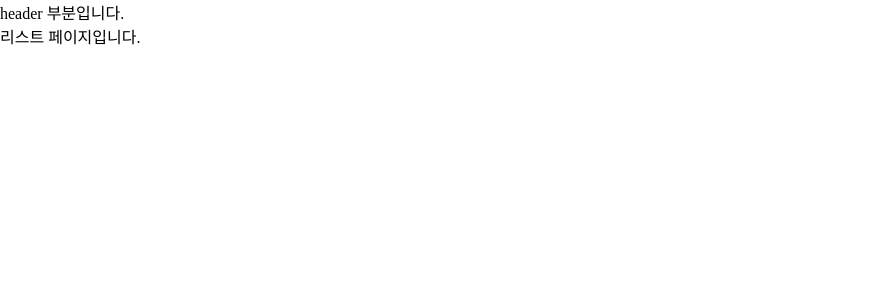
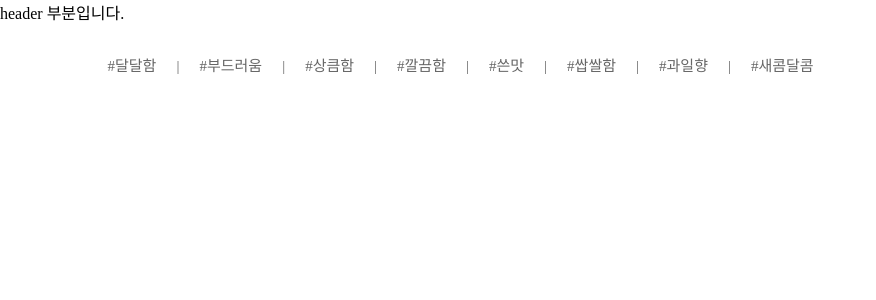
Before and after one commit to FS-2023-FestivalHolic/FH-Front, a React (Create React App) app: page /beer in a window 1280 px wide. Shown: the top 300 px of the page, without its empty margins (0-876 px from the left). Built offline with nearby package versions, Linux system fonts and the light colour scheme.

Commit message:
design: 해시태그 필터 구현 (#6) - HashtagBox 컴포넌트 구현 - 해시태그 목록 생성 - 해시태그 선택, 삭제 기능 구현

```diff
--- /dev/null
+++ b/src/components/HashtagBox.jsx
@@ -0,0 +1,51 @@
+import styled from "styled-components";
+
+const HashtagBox = ({ tags, removeTag }) => {
+  return (
+    <Container>
+      {tags.map((tag, index) => (
+        <TagSection key={index}>
+          <TagTitle>{tag}</TagTitle>
+          <RemoveButton onClick={() => removeTag(tag)}>
+            X
+          </RemoveButton>
+        </TagSection>
+      ))}
+    </Container>
+  );
+};
+
+const Container = styled.div`
+  margin-top: 20px;
+  display: flex;
+  flex-wrap: wrap;
+  gap: 22px;
+`;
+
+const TagSection = styled.div`
+  height: 28px;
+  margin: 0;
+  background-color: #D9D9D9;
+  border-radius: 4px;
+`;
+
+const TagTitle = styled.span`
+  height: 100%;
+  padding: 3px 10px;
+  font-weight: 400;
+  font-size: 15px;
+  color: #666;
+`;
+
+const RemoveButton = styled.button`
+  width: 24px;
+  height: 100%;
+  background-color: #B3B3B3;
+  color: #666;
+  border-radius: 0 4px 4px 0;
+  padding: 3px;
+  border:none;
+  cursor: pointer;
+`;
+
+export default HashtagBox;
--- a/src/pages/List.jsx
+++ b/src/pages/List.jsx
@@ -1,5 +1,59 @@
+import React, { useState } from "react";
+import styled from "styled-components";
+import HashtagBox from "../components/HashtagBox";
+
 const List = () => {
-    return <div>리스트 페이지입니다.</div>;
+  const tags = ["#달달함", "#부드러움", "#상큼함", "#깔끔함", "#쓴맛", "#쌉쌀함", "#과일향", "#새콤달콤"];
+  const [selectTags, setSelectTags] = useState([]);
+
+  const addHashtag = (tag) => {
+    if(!selectTags.includes(tag)) {
+      setSelectTags([...selectTags, tag]);
+    }
   };
 
-  export default List;
+  const removeTag = (tag) => {
+    setSelectTags(selectTags.filter((selectTag) => selectTag !== tag));
+  };
+
+  return (
+    <Wrapper>
+      <HashtagsContainer>
+        {tags.map((tag, index) => (
+          <div>
+            <HashTag key={index} onClick={() => addHashtag(tag)}>
+              {tag}
+            </HashTag>
+            {index < tags.length - 1 && <span>|</span>}
+          </div>
+        ))}
+      </HashtagsContainer>
+
+      <HashtagBox tags={selectTags} removeTag={removeTag} />
+    </Wrapper>
+  );
+};
+
+const Wrapper = styled.div`
+  max-width: 1075px;
+  margin: 0 auto;
+`;
+
+const HashtagsContainer = styled.div`
+  display: flex;
+  flex-wrap: wrap;
+  gap:15px;
+  color: #666;
+  font-size: 15px;
+  font-weight: 400;
+  margin-top: 30px;
+`;
+
+const HashTag = styled.span`
+  padding: 5px;
+  cursor: pointer;
+  margin-right: 15px;
+`;
+
+
+export default List;
```
